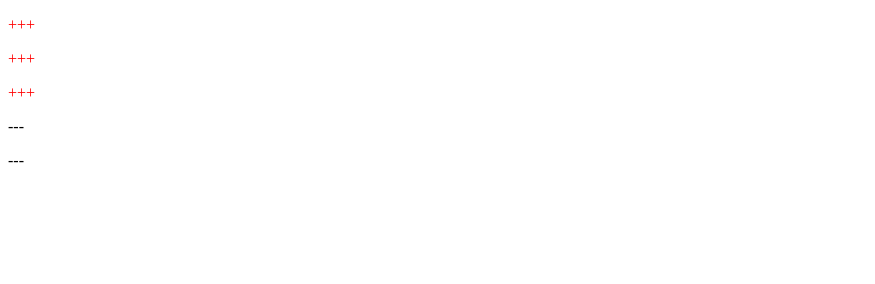
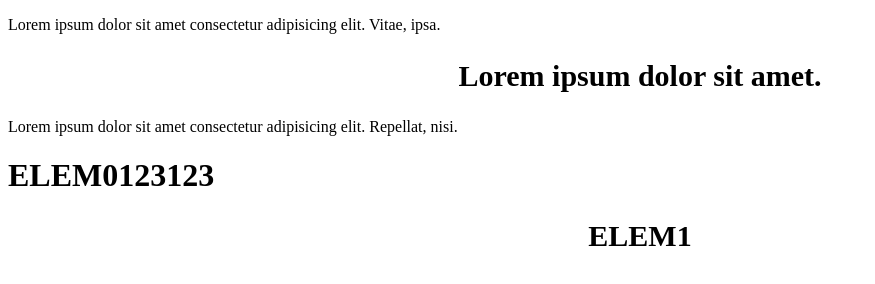
Before and after one commit to MakerAVGN/CSBase, a plain HTML site: page index.html in a window 1280 px wide. Shown: the whole page, without its empty margins (0-875 px from the left). Drawn offline with Linux system fonts and the light colour scheme.

Commit message:
Группировка сложных селекторов

```diff
--- a/index.html
+++ b/index.html
@@ -6,25 +6,12 @@
     <title>Document</title>
 </head>
 <body>
-<div>
-    <p>
-        +++
-    </p>
-    <p>
-        +++
-    </p>
-</div>
-<div>
-    <p>
-        +++
-    </p>
-</div>
+<p class="bbb zzz">Lorem ipsum dolor sit amet consectetur adipisicing elit. Vitae, ipsa.</p>
+<h2 class="bbb zzz">Lorem ipsum dolor sit amet.</h2>
+<div class="bbb" id="elem">Lorem ipsum dolor sit amet consectetur adipisicing elit. Repellat, nisi.</div>
 
-<p>
-    ---
-</p>
-<p>
-    ---
-</p>
+<h1 class="bbb zzz" id="elem0"> ELEM0123123</h1>
+
+<h2 id="elem1" class="bbb">ELEM1</h2>
 </body>
 </html>
--- a/style.css
+++ b/style.css
@@ -1,3 +1,73 @@
-div p{
+#block h1,
+h2 {
+    text-align: center;
+}
+
+
+
+
+#block h1,
+h2 {
+    text-align: center;
+    font-size: 30px;
+}
+
+#block h2 {
+    font-size: 20px;
+}
+
+
+
+
+
+
+
+#block h1,
+h2,
+h3 {
+    text-align: center;
+}
+
+#block h2 {
+    color: blue;
+}
+
+#block h3 {
+    font-size: 16px;
     color: red;
 }
+
+
+
+
+
+#block h1.eee,
+h2.zzz {
+    text-align: center;
+    font-size: 30px;
+}
+
+#block h2.zzz {
+    font-size: 20px;
+}
+
+
+
+
+
+#eee h2,
+.xxx,
+.kkk,
+.eee,
+h2.zzz {
+    text-align: center;
+}
+
+
+
+
+
+
+.eee h2.zzz, .xxx {
+    text-align: center;
+}
```
